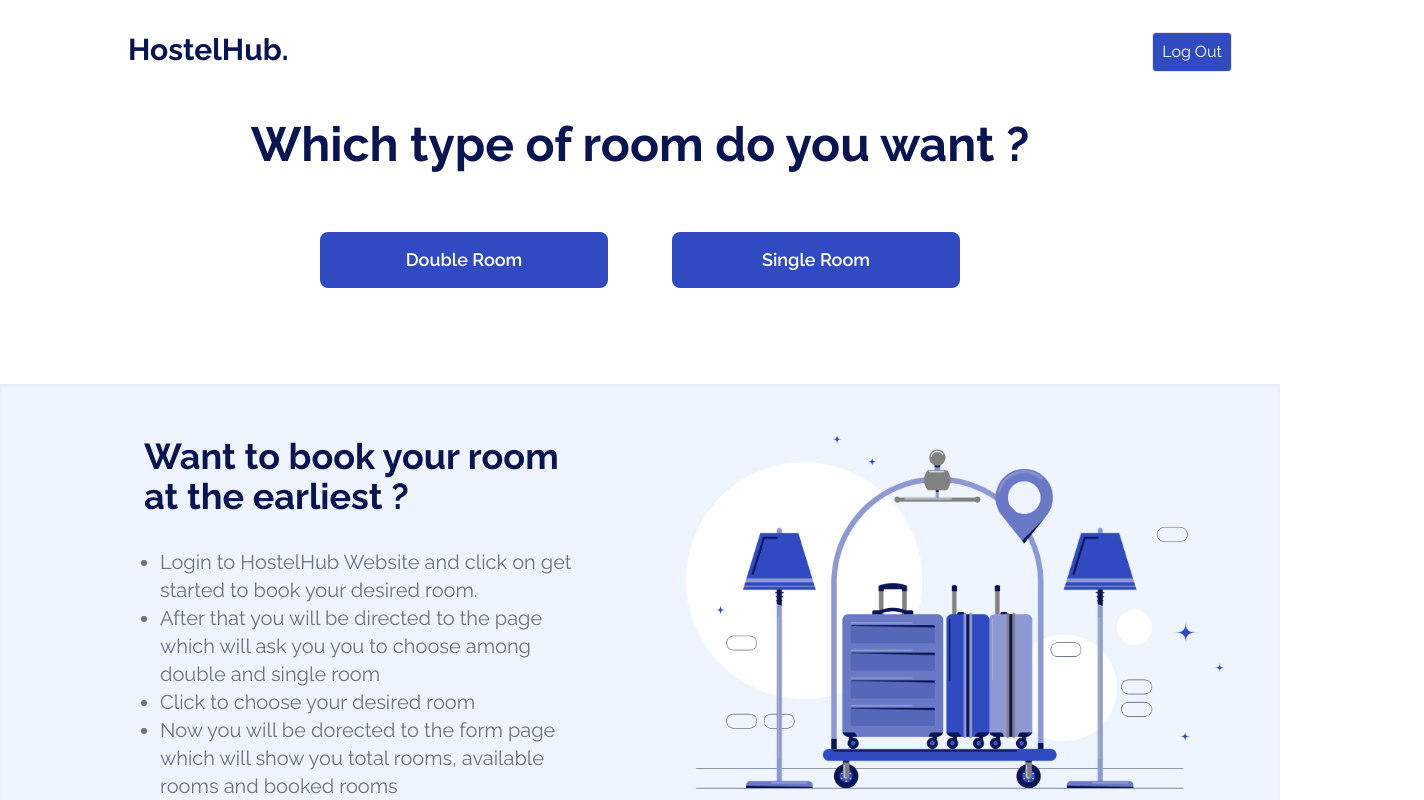
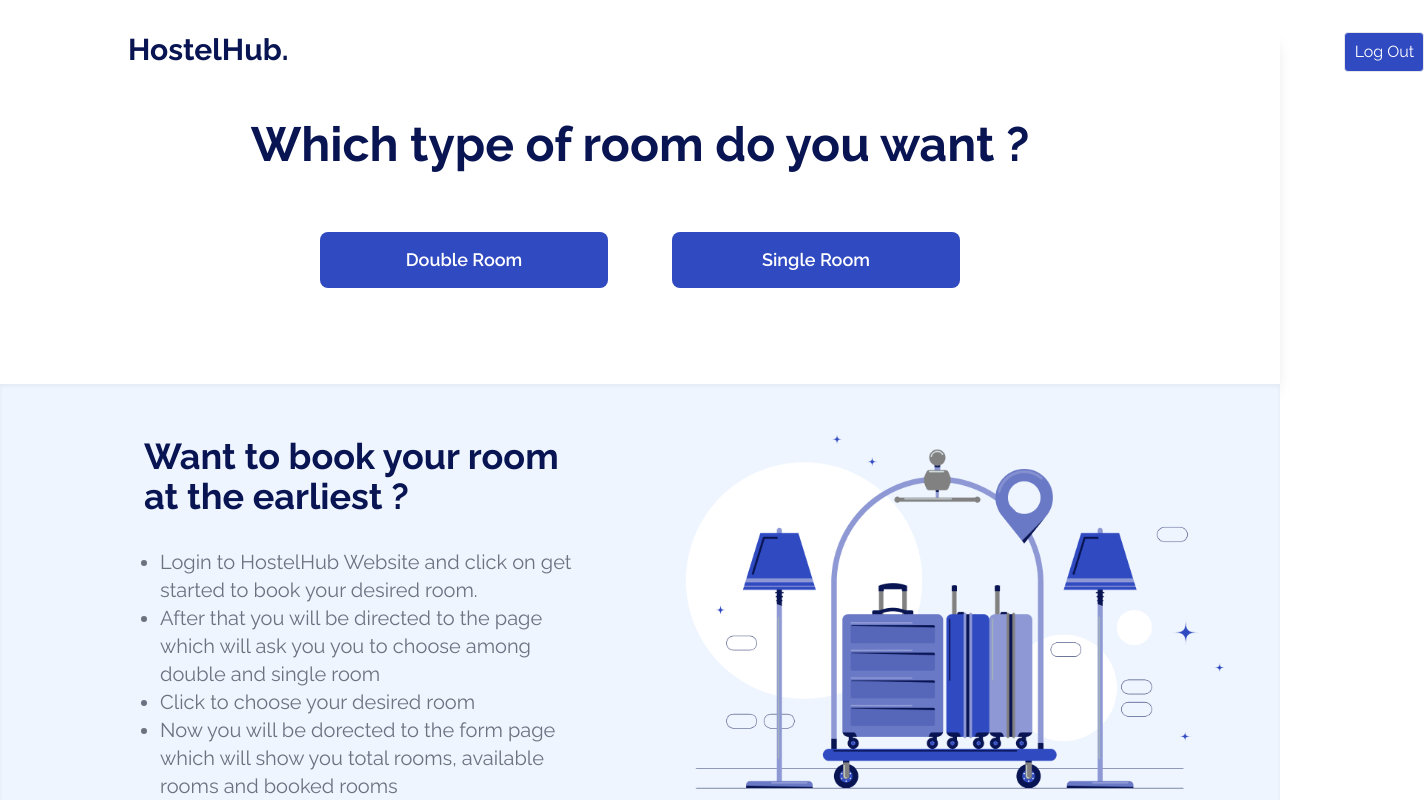
Before and after one commit to AyushmanSoni/HostelHub-Frontend, a React (Create React App) app in the folder hostelhub/: page /booking in a window 1280 px wide. Shown: the top 800 px of the page, 1424 px wide, since content can reach past the window. Built offline with nearby package versions, Linux system fonts and the light colour scheme.

Commit message:
added further routes

```diff
--- a/hostelhub/src/App.js
+++ b/hostelhub/src/App.js
@@ -37,6 +37,7 @@ function App() {
          <Route path='/home2' element={<Hero/>}/>
          <Route path='/home3' element={<Hero/>}/>
          <Route path='/confirm2' element={<Confirm2/>}/>
+         <Route path='/hostelhub' element={<Hero/>}/>
 
 
 
--- a/hostelhub/src/components/NavBar.jsx
+++ b/hostelhub/src/components/NavBar.jsx
@@ -32,7 +32,7 @@ const NavBar = () => {
     <div className=' fixed flex justify-between items-center h-20 w-full mx-auto px-20 bg-[#091553]'>
         <h1 className='w-full text-3xl font-bold text-white'>HostelHub.</h1>
         <ul className='hidden md:flex'>
-            {links.map(({id , link})=>(
+            {links.map(({id , link,path})=>(
                 <li
                    key={id}
                    className='p-6 text-white font-semibold cursor-pointer hover:scale-110 duration-200'>
@@ -42,6 +42,8 @@ const NavBar = () => {
              <Link to = "/signout">
             <button className='text-white bg-[#304AC1] hover:font-semibold hover:bg-[#EFF5FF] hover:text-[#091553] border w-20 h-10 items-center mt-4 ml-6 rounded'>Sign out</button></Link>
         </ul>
+
+
 
         <div onClick={handleNav} className='block md:hidden cursor-pointer text-white'>
             {!nav ? <AiOutlineClose size={20}/> :<AiOutlineMenu size={20}/>}
--- a/hostelhub/src/components/Types.jsx
+++ b/hostelhub/src/components/Types.jsx
@@ -9,9 +9,10 @@ const Types = () => {
     <div>
         <div className='shadow-lg pb-24'>
         <div className='flex mt-8'>
-            <h1 className=' text-3xl font-bold text-[#091553] ml-32 w-[80%]'>HostelHub.</h1>
-            <Link to = "/logout">
-            <button className='text-white bg-[#304AC1] hover:font-semibold hover:bg-[#EFF5FF] hover:text-[#091553] border w-20 h-10 items-center rounded '>Log Out</button></Link>
+        <Link to = "/hostelhub">
+            <h1 className=' text-3xl font-bold text-[#091553] ml-32 w-[80%]'>HostelHub.</h1></Link>
+            <div className='pl-96 ml-72'><Link to = "/logout">
+            <button className='text-white ml-96  bg-[#304AC1] hover:font-semibold hover:bg-[#EFF5FF] hover:text-[#091553] border w-20 h-10 items-center rounded '>Log Out</button></Link></div>
         </div>
         <div>
             <div className='pt-12'>
```
